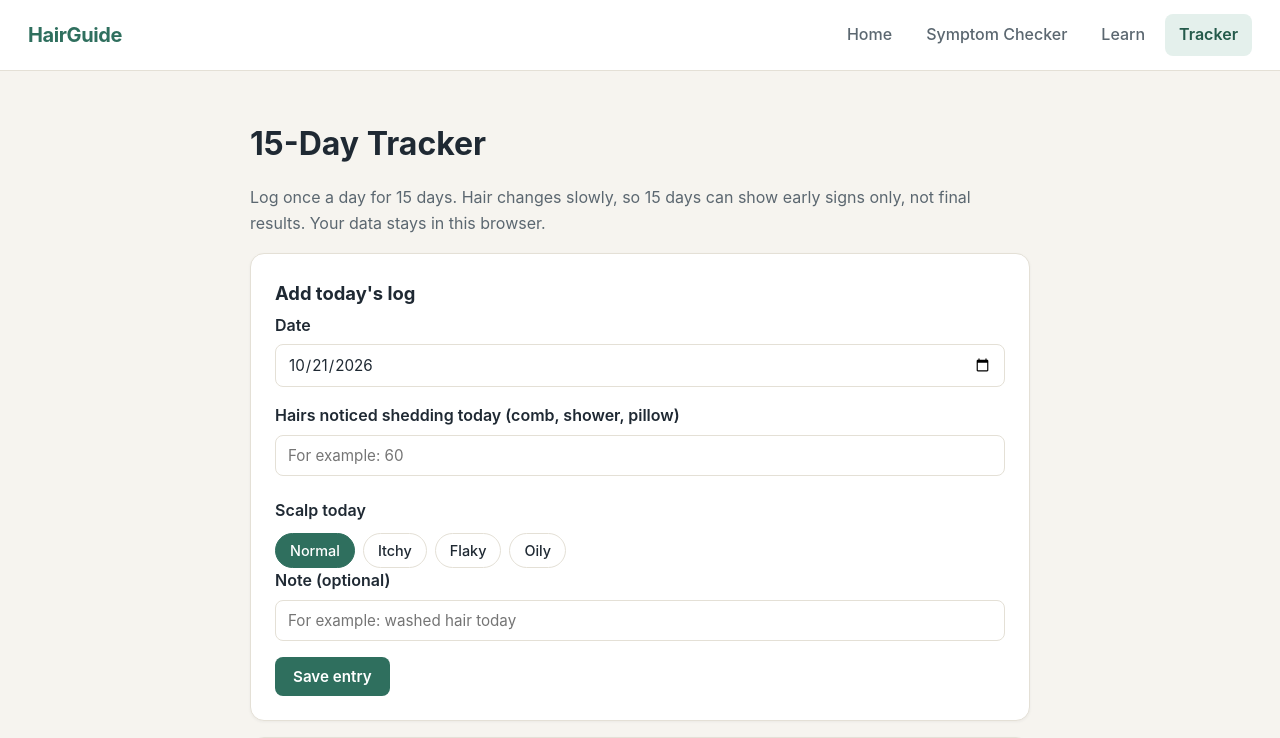
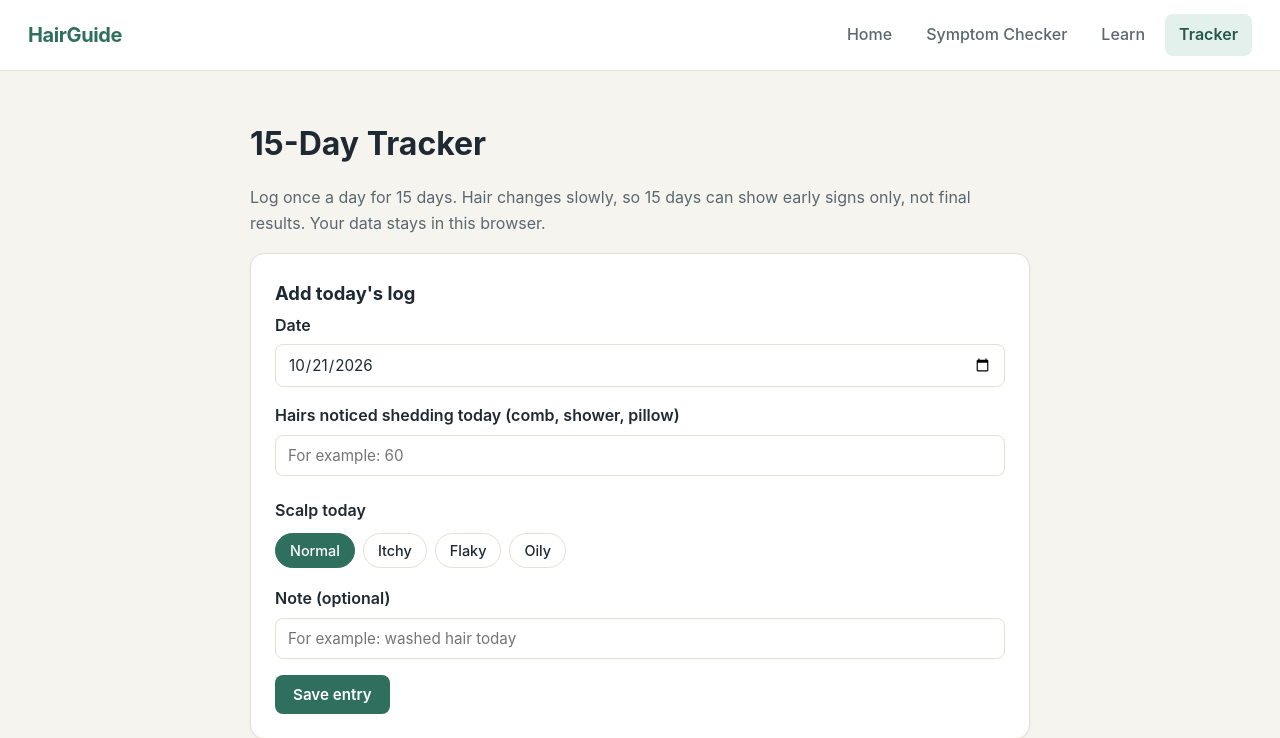
Before and after one commit to Codersingh321/hair-guide, a React (Vite) app: page /tracker in a window 1280 px wide. Shown: the top 738 px of the page. Built offline with nearby package versions, Linux system fonts and the light colour scheme.

Commit message:
Stage 4: 15-day tracker with chart, storage, export

```diff
--- a/src/App.css
+++ b/src/App.css
@@ -524,3 +524,6 @@ button:disabled:hover {
 .danger-btn:hover {
   background: #fdf1f1;
 }
+.profile-group + .field {
+  margin-top: 18px;
+}
```
